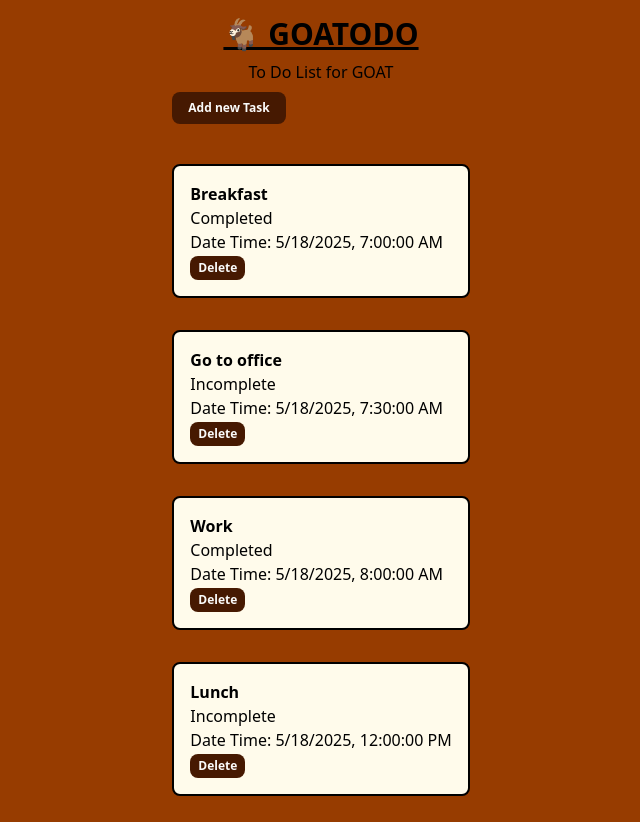
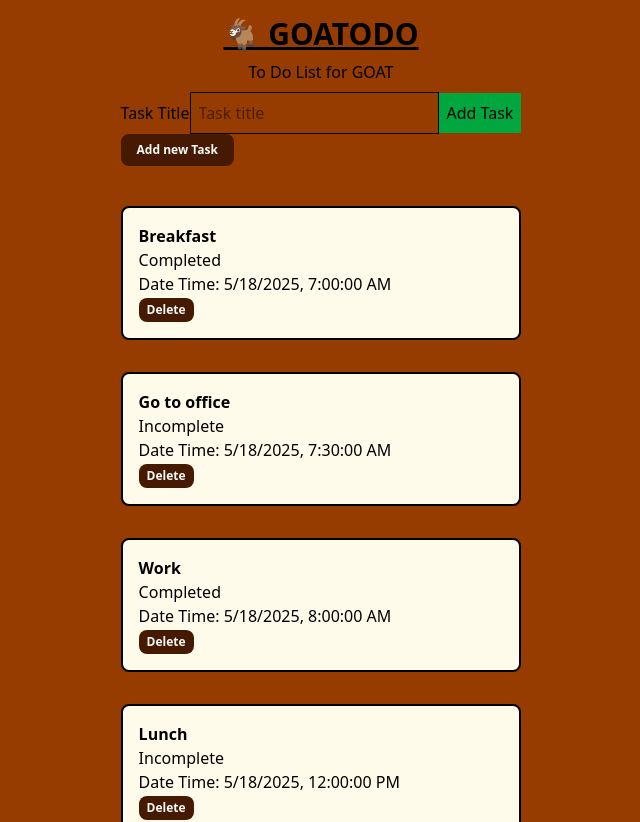
Before and after one commit to siabillalquba/goatodo, a React (Vite) app: page / in a window 1280 px wide. Shown: the top 822 px of the page, without its empty margins (319-959 px from the left). Built offline with nearby package versions, Linux system fonts and the light colour scheme.

Commit message:
feat: prepare form for add task

```diff
--- a/src/app.tsx
+++ b/src/app.tsx
@@ -66,7 +66,9 @@ export function App() {
     setTasks(updatedTasks);
   }
 
-  function addTask() {
+  function addTask(event: React.FormEvent<HTMLFormElement>) {
+    event.preventDefault();
+
     const newTask = {
       id: tasks[tasks.length - 1].id + 1,
       title: "New Task",
@@ -85,6 +87,20 @@ export function App() {
             🐐 GOATODO
           </h1>
           <p className="flex justify-center p-2">To Do List for GOAT</p>
+
+          <form onSubmit={addTask} method="post">
+            <label htmlFor="title">Task Title</label>
+            <input
+              id="title"
+              type="text"
+              name="title"
+              placeholder="Task title"
+              className="border p-2"
+            />
+            <button type="submit" className="bg-green-600 p-2">
+              Add Task
+            </button>
+          </form>
 
           <Button onClick={addTask}>Add new Task</Button>
         </header>
```
